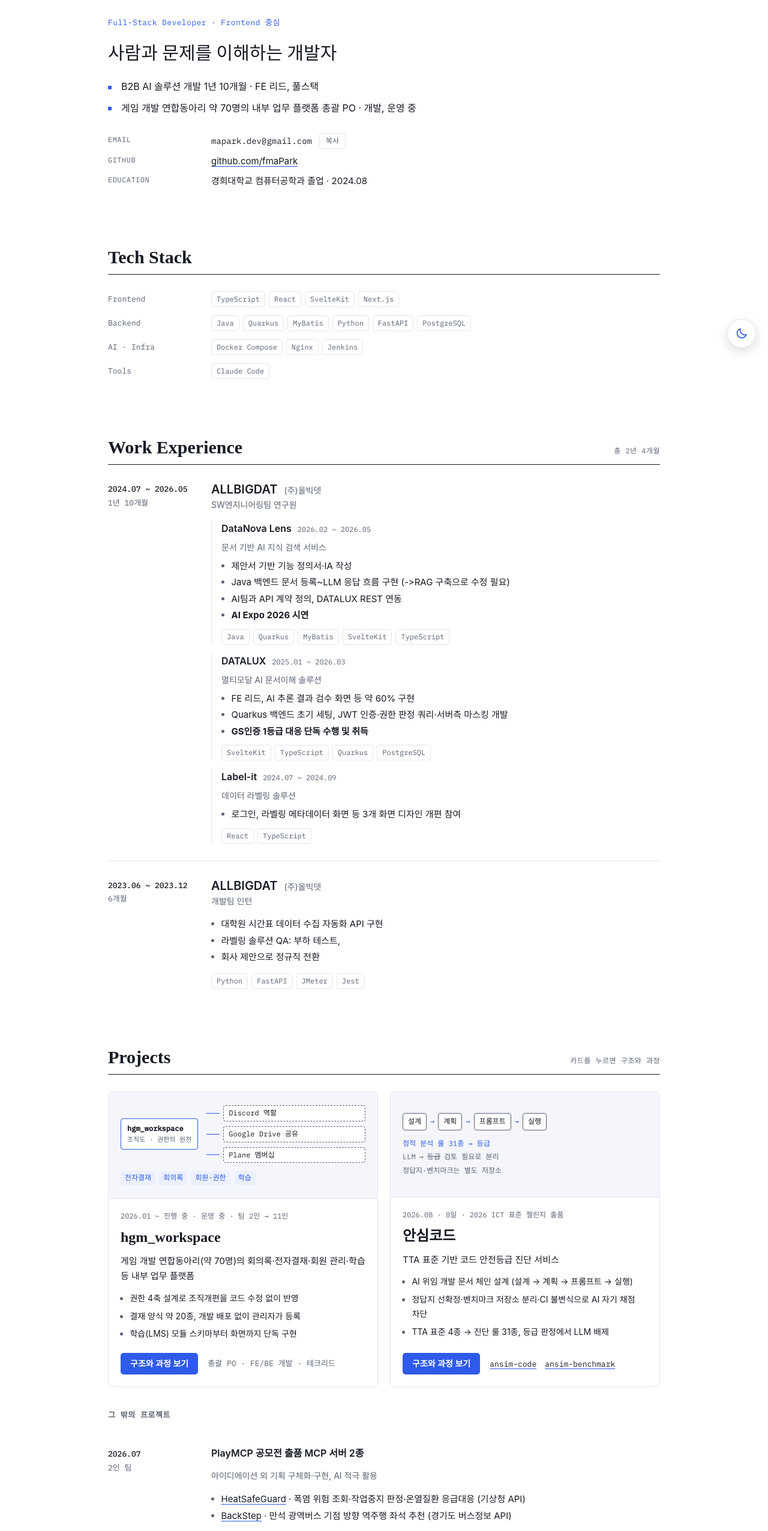
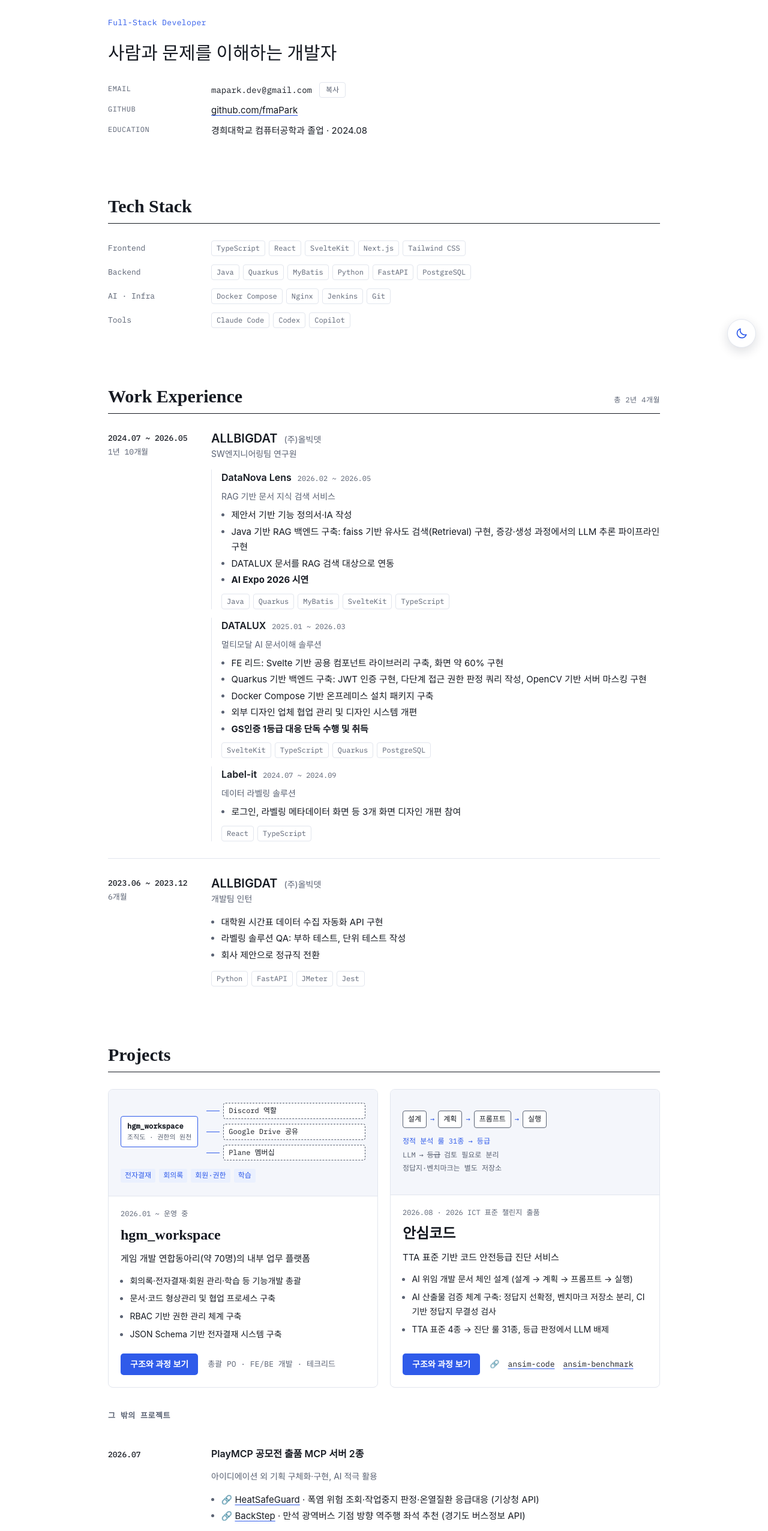
Before and after one commit to fmaPark/portfolio-mapark, a plain HTML site: page index.html in a window 1280 px wide. Shown: the part 200-2753 px from the top of the page at 60% size. Drawn offline with Linux system fonts and the light colour scheme; a web font is replaced by a local one.

Commit message:
feat: 페이지 문구 수정

```diff
--- a/index.html
+++ b/index.html
@@ -15,14 +15,14 @@
 <div class="wrap">
 
   <header class="hero">
-    <div class="hero-top"><span>Portfolio</span><span>2026.10 기준</span></div>
+    <div class="hero-top"><span>Portfolio</span></div>
     <div class="name"><h1 class="kr">박민아</h1><span class="en">Min-Ah Park</span></div>
-    <p class="role">Full-Stack Developer · Frontend 중심</p>
+    <p class="role">Full-Stack Developer</p>
     <p class="thesis">사람과 문제를 이해하는 개발자</p>
-    <ul class="lead">
+    <!-- <ul class="lead">
       <li>B2B AI 솔루션 개발 1년 10개월 · FE 리드, 풀스택</li>
       <li>게임 개발 연합동아리 약 70명의 내부 업무 플랫폼 총괄 PO · 개발, 운영 중</li>
-    </ul>
+    </ul> -->
     <dl class="contact">
       <dt>EMAIL</dt>
       <dd><span class="email" id="email">mapark.dev@gmail.com</span><button class="btn-ghost" id="copy-email" type="button">복사</button></dd>
@@ -47,10 +47,11 @@
   <section class="sec" id="stack" aria-labelledby="h-stack">
     <div class="sec-head"><h2 id="h-stack">Tech Stack</h2></div>
     <div class="stack">
-      <div class="row"><div class="rail">Frontend</div><ul class="chips"><li>TypeScript</li><li>React</li><li>SvelteKit</li><li>Next.js</li></ul></div>
+      <div class="row"><div class="rail">Frontend</div><ul class="chips"><li>TypeScript</li><li>React</li><li>SvelteKit</li><li>Next.js</li><li>Tailwind CSS</li></ul></div>
       <div class="row"><div class="rail">Backend</div><ul class="chips"><li>Java</li><li>Quarkus</li><li>MyBatis</li><li>Python</li><li>FastAPI</li><li>PostgreSQL</li></ul></div>
-      <div class="row"><div class="rail">AI · Infra</div><ul class="chips"><li>Docker Compose</li><li>Nginx</li><li>Jenkins</li></ul></div>
-      <div class="row"><div class="rail">Tools</div><ul class="chips"><li>Claude Code</li></ul></div>
+      <div class="row"><div class="rail">AI · Infra</div><ul class="chips"><li>Docker Compose</li><li>Nginx</li><li>Jenkins</li><li>Git</li></ul></div>
+      <div class="row"><div class="rail">Tools</div><ul class="chips"><li>Claude Code</li><li>Codex</li><li>Copilot</li></ul></div>
+      <!-- <div class="row"><div class="rail">etc</div><ul class="chips"><li>Figma</li></ul></div> -->
     </div>
   </section>
 
@@ -66,11 +67,11 @@
         </div>
         <div class="product">
           <h4>DataNova Lens <span class="mono">2026.02 ~ 2026.05</span></h4>
-          <p class="sub">문서 기반 AI 지식 검색 서비스</p>
+          <p class="sub">RAG 기반 문서 지식 검색 서비스</p>
           <ul>
             <li>제안서 기반 기능 정의서·IA 작성</li>
-            <li>Java 백엔드 문서 등록~LLM 응답 흐름 구현 (->RAG 구축으로 수정 필요)</li>
-            <li>AI팀과 API 계약 정의, DATALUX REST 연동</li>
+            <li>Java 기반 RAG 백엔드 구축: faiss 기반 유사도 검색(Retrieval) 구현, 증강·생성 과정에서의 LLM 추론 파이프라인 구현</li>
+            <li>DATALUX 문서를 RAG 검색 대상으로 연동</li>
             <li><b>AI Expo 2026 시연</b></li>
           </ul>
           <ul class="chips"><li>Java</li><li>Quarkus</li><li>MyBatis</li><li>SvelteKit</li><li>TypeScript</li></ul>
@@ -79,8 +80,10 @@
           <h4>DATALUX <span class="mono">2025.01 ~ 2026.03</span></h4>
           <p class="sub">멀티모달 AI 문서이해 솔루션</p>
           <ul>
-            <li>FE 리드, AI 추론 결과 검수 화면 등 약 60% 구현</li>
-            <li>Quarkus 백엔드 초기 세팅, JWT 인증·권한 판정 쿼리·서버측 마스킹 개발</li>
+            <li>FE 리드: Svelte 기반 공용 컴포넌트 라이브러리 구축, 화면 약 60% 구현</li>
+            <li>Quarkus 기반 백엔드 구축: JWT 인증 구현, 다단계 접근 권한 판정 쿼리 작성, OpenCV 기반 서버 마스킹 구현</li>
+            <li>Docker Compose 기반 온프레미스 설치 패키지 구축</li>
+            <li>외부 디자인 업체 협업 관리 및 디자인 시스템 개편</li>
             <li><b>GS인증 1등급 대응 단독 수행 및 취득</b></li>
           </ul>
           <ul class="chips"><li>SvelteKit</li><li>TypeScript</li><li>Quarkus</li><li>PostgreSQL</li></ul>
@@ -105,7 +108,7 @@
         </div>
         <ul>
           <li>대학원 시간표 데이터 수집 자동화 API 구현</li>
-          <li>라벨링 솔루션 QA: 부하 테스트, </li>
+          <li>라벨링 솔루션 QA: 부하 테스트, 단위 테스트 작성</li>
           <li>회사 제안으로 정규직 전환</li>
         </ul>
         <ul class="chips"><li>Python</li><li>FastAPI</li><li>JMeter</li><li>Jest</li></ul>
@@ -114,7 +117,7 @@
   </section>
 
   <section class="sec" id="projects" aria-labelledby="h-projects">
-    <div class="sec-head"><h2 id="h-projects">Projects</h2><span>카드를 누르면 구조와 과정</span></div>
+    <div class="sec-head"><h2 id="h-projects">Projects</h2></div>
 
     <div class="cards">
       <article class="card">
@@ -130,13 +133,14 @@
           <div class="hub-foot"><span>전자결재</span><span>회의록</span><span>회원·권한</span><span>학습</span></div>
         </div>
         <div class="card-body">
-          <p class="card-meta">2026.01 ~ 진행 중 · 운영 중 · 팀 2인 → 11인</p>
+          <p class="card-meta">2026.01 ~ 운영 중</p>
           <h3>hgm_workspace</h3>
-          <p>게임 개발 연합동아리(약 70명)의 회의록·전자결재·회원 관리·학습 등 내부 업무 플랫폼</p>
+          <p>게임 개발 연합동아리(약 70명)의 내부 업무 플랫폼</p>
           <ul class="facts">
-            <li>권한 4축 설계로 조직개편을 코드 수정 없이 반영</li>
-            <li>결재 양식 약 20종, 개발 배포 없이 관리자가 등록</li>
-            <li>학습(LMS) 모듈 스키마부터 화면까지 단독 구현</li>
+            <li>회의록·전자결재·회원 관리·학습 등 기능개발 총괄</li>
+            <li>문서·코드 형상관리 및 협업 프로세스 구축</li>
+            <li>RBAC 기반 권한 관리 체계 구축</li>
+            <li>JSON Schema 기반 전자결재 시스템 구축</li>
           </ul>
         </div>
         <div class="card-actions">
@@ -160,18 +164,18 @@
           </div>
         </div>
         <div class="card-body">
-          <p class="card-meta">2026.08 · 8일 · 2026 ICT 표준 챌린지 출품</p>
+          <p class="card-meta">2026.08 · 2026 ICT 표준 챌린지 출품</p>
           <h3>안심코드</h3>
           <p>TTA 표준 기반 코드 안전등급 진단 서비스</p>
           <ul class="facts">
             <li>AI 위임 개발 문서 체인 설계 (설계 → 계획 → 프롬프트 → 실행)</li>
-            <li>정답지 선확정·벤치마크 저장소 분리·CI 불변식으로 AI 자기 채점 차단</li>
+            <li>AI 산출물 검증 체계 구축: 정답지 선확정, 벤치마크 저장소 분리, CI 기반 정답지 무결성 검사</li>
             <li>TTA 표준 4종 → 진단 룰 31종, 등급 판정에서 LLM 배제</li>
           </ul>
         </div>
         <div class="card-actions">
           <button class="btn-open" type="button" data-open="ansim">구조와 과정 보기</button>
-          <span class="linkline"><a href="https://github.com/fmaPark/ansim-code" target="_blank" rel="noopener noreferrer">ansim-code</a><a href="https://github.com/fmaPark/ansim-benchmark" target="_blank" rel="noopener noreferrer">ansim-benchmark</a></span>
+          <span class="linkline">🔗<a href="https://github.com/fmaPark/ansim-code" target="_blank" rel="noopener noreferrer">ansim-code</a><a href="https://github.com/fmaPark/ansim-benchmark" target="_blank" rel="noopener noreferrer">ansim-benchmark</a></span>
         </div>
       </article>
     </div>
@@ -179,23 +183,23 @@
     <p class="subhead">그 밖의 프로젝트</p>
     <div class="minor">
       <article class="row">
-        <div class="rail"><b>2026.07</b><span>2인 팀</span></div>
+        <div class="rail"><b>2026.07</b></div>
         <div class="body">
           <h4>PlayMCP 공모전 출품 MCP 서버 2종</h4>
           <p class="sub">아이디에이션 외 기획 구체화·구현, AI 적극 활용</p>
           <ul>
-            <li><a href="https://github.com/fmaPark/heat-safe-guard" target="_blank" rel="noopener noreferrer">HeatSafeGuard</a> · 폭염 위험 조회·작업중지 판정·온열질환 응급대응 (기상청 API)</li>
-            <li><a href="https://github.com/fmaPark/backstep-mcp" target="_blank" rel="noopener noreferrer">BackStep</a> · 만석 광역버스 기점 방향 역주행 좌석 추천 (경기도 버스정보 API)</li>
+            <li>🔗 <a href="https://github.com/fmaPark/heat-safe-guard" target="_blank" rel="noopener noreferrer">HeatSafeGuard</a> · 폭염 위험 조회·작업중지 판정·온열질환 응급대응 (기상청 API)</li>
+            <li>🔗 <a href="https://github.com/fmaPark/backstep-mcp" target="_blank" rel="noopener noreferrer">BackStep</a> · 만석 광역버스 기점 방향 역주행 좌석 추천 (경기도 버스정보 API)</li>
           </ul>
           <ul class="chips"><li>Python</li><li>FastMCP</li><li>Docker</li><li>pytest</li></ul>
         </div>
       </article>
-      <article class="row">
+      <!-- <article class="row">
         <div class="rail"><b>2024.04 ~ 2024.06</b><span>학부 · 단독</span></div>
         <div class="body">
           <h4>유튜브 뉴스 댓글 분석을 통한 ChatGPT 여론조사</h4>
           <p class="sub">댓글 5,871건 수집·감성 분류·의미연결망 분석</p>
-          <p class="linkline"><a href="https://github.com/fmaPark/Analysis-of-ChatGPT-News-Comment-Corpus" target="_blank" rel="noopener noreferrer">GitHub</a></p>
+          <p class="linkline">🔗 <a href="https://github.com/fmaPark/Analysis-of-ChatGPT-News-Comment-Corpus" target="_blank" rel="noopener noreferrer">GitHub</a></p>
         </div>
       </article>
       <article class="row">
@@ -203,9 +207,9 @@
         <div class="body">
           <h4>생성모델을 활용한 AI 소설 생성</h4>
           <p class="sub">KoAlpaca 파인튜닝 소설 창작 AI, 데이터 수집·전처리 담당</p>
-          <p class="linkline"><a href="https://github.com/khuda-3rd/team8_AI_novel_generator" target="_blank" rel="noopener noreferrer">GitHub</a></p>
+          <p class="linkline">🔗 <a href="https://github.com/khuda-3rd/team8_AI_novel_generator" target="_blank" rel="noopener noreferrer">GitHub</a></p>
         </div>
-      </article>
+      </article> -->
     </div>
   </section>
 
@@ -219,14 +223,16 @@
         </div>
         <div class="product">
           <h4>인프라팀장 → 운영본부장 <span class="mono">2026.03 ~ 진행 중</span></h4>
-          <p class="sub">hgm_workspace 총괄 PO 겸임 · 위 Projects 참고</p>
+          <ul>
+            <li>hgm_workspace 총괄 PO</li>
+            <li>동아리 운영/관리</li>
+          </ul>
         </div>
         <div class="product">
           <h4>쿼리도 슈팅 개발 PM → PO <span class="mono">2024.07 ~ 2026.03</span></h4>
-          <p class="sub">로그라이크 게임 · 팀 20명</p>
           <ul>
-            <li>일정·협업 프로세스 관리</li>
-            <li>GitHub·Asana·Discord API 연동 협업 자동화</li>
+            <li>로그라이크 게임 "쿼리도 슈팅" 총괄 PO</li>
+            <li>20명 규모 팀 일정·협업 프로세스 관리</li>
           </ul>
         </div>
       </div>
@@ -234,14 +240,12 @@
     <article class="row">
       <div class="rail"><b>2023.02 ~ 2023.07</b></div>
       <div class="body">
-        <h3>KHUDA 3기 NLP Track <small>경희대 데이터분석·AI 동아리</small></h3>
-      </div>
-    </article>
-    <article class="row">
-      <div class="rail"><b>Open Source</b></div>
-      <div class="body">
-        <h3>wafflebase <small>웹 기반 협업 오피스 스위트</small></h3>
-        <p>표·CSV 형식 스키마 출력 수정 PR 머지 · <a href="https://github.com/wafflebase/wafflebase/pull/705" target="_blank" rel="noopener noreferrer">#705</a></p>
+        <h3>KHUDA 3기 NLP Track <small>경희대학교 데이터분석·AI 동아리</small></h3>
+        <ul>
+          <li>MUZINZANG: 이미지 인식 기반 코디 추천 서비스</li>
+          <li>소설 창작 특화 생성 AI: KoAlpaca 파인튜닝</li>
+          <li>한국어 교육용 Paraphrasing 앱: 외국인 학습자용 문장 생성 앱, 2023 경희대학교 창의 자율 과제 공모 예심 통과</li>
+        </ul>
       </div>
     </article>
   </section>
@@ -252,7 +256,7 @@
       <div class="rail"><b>2023.08.12</b></div>
       <div class="body">
         <h3>장려상 <small>중앙대학교 인공지능인문학 학술논문경연대회</small></h3>
-        <p><a href="https://drive.google.com/file/d/1HMHuVXXpmQiZsvG9FyCdXpj4UNSMatM0/view?usp=sharing" target="_blank" rel="noopener noreferrer">텍스트 마이닝을 활용한 저출산 키워드 분석: 소셜 네트워크 탐색을 통해</a></p>
+        <p>🔗 <a href="https://drive.google.com/file/d/1HMHuVXXpmQiZsvG9FyCdXpj4UNSMatM0/view?usp=sharing" target="_blank" rel="noopener noreferrer">텍스트 마이닝을 활용한 저출산 키워드 분석: 소셜 네트워크 탐색을 통해</a></p>
         <p class="sub">공저 · 기술 파트 전담</p>
       </div>
     </article>
@@ -270,7 +274,7 @@
 
   <footer>
     <p class="next">쓰는 사람 가까이에서, 만든 것이 쓰이는 걸 확인하며 일하고 싶습니다.</p>
-    <div class="fine"><span>mapark.dev@gmail.com · github.com/fmaPark</span><span>2026.10 기준</span></div>
+    <div class="fine"><span>mapark.dev@gmail.com · github.com/fmaPark</span></div>
   </footer>
 </div>
 
```
